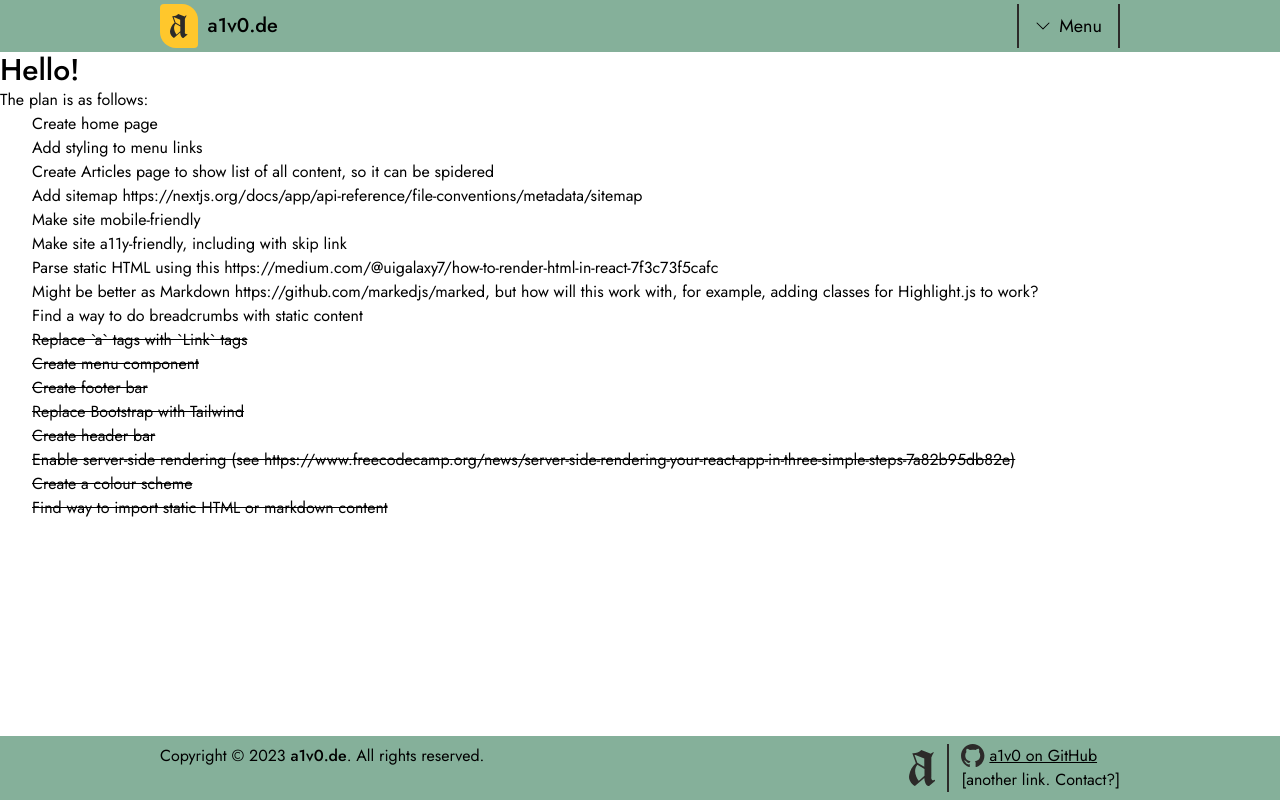
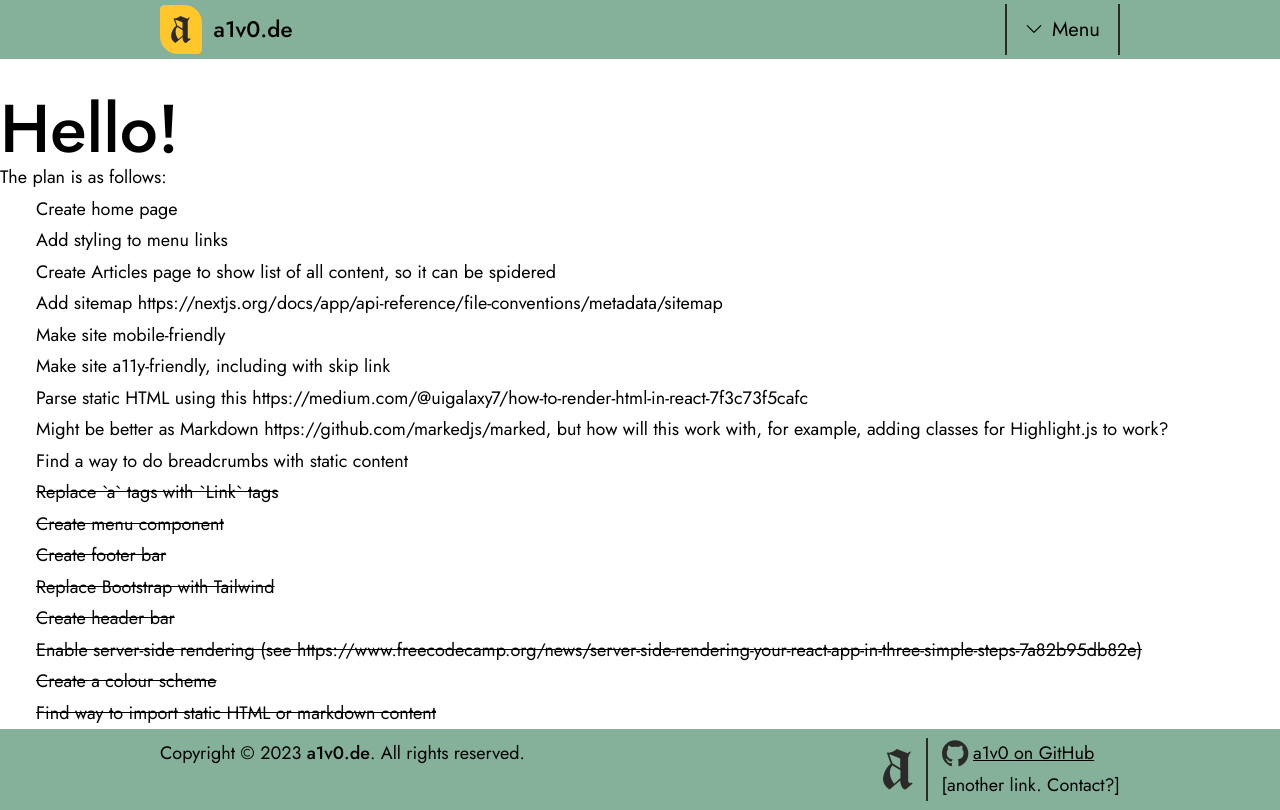
Before and after one commit to a1v0/a1v0.de, a Next.js app: page / in a window 1280 px wide. Built offline with nearby package versions, Linux system fonts and the light colour scheme.

Commit message:
Modify base font sizes

```diff
--- a/app/globals.css
+++ b/app/globals.css
@@ -7,6 +7,10 @@
         @apply m-0;
         @apply p-0;
         @apply box-border;
+    }
+
+    html {
+        @apply text-lg;
     }
 
     .clear-gutters {
@@ -22,14 +26,15 @@
     h5,
     h6 {
         @apply font-medium;
+        @apply mt-8;
     }
 
     h1 {
-        @apply text-3xl;
+        @apply !text-6xl;
     }
 
     h2 {
-        @apply text-2xl;
+        @apply text-3xl;
     }
 
     h3 {
```
